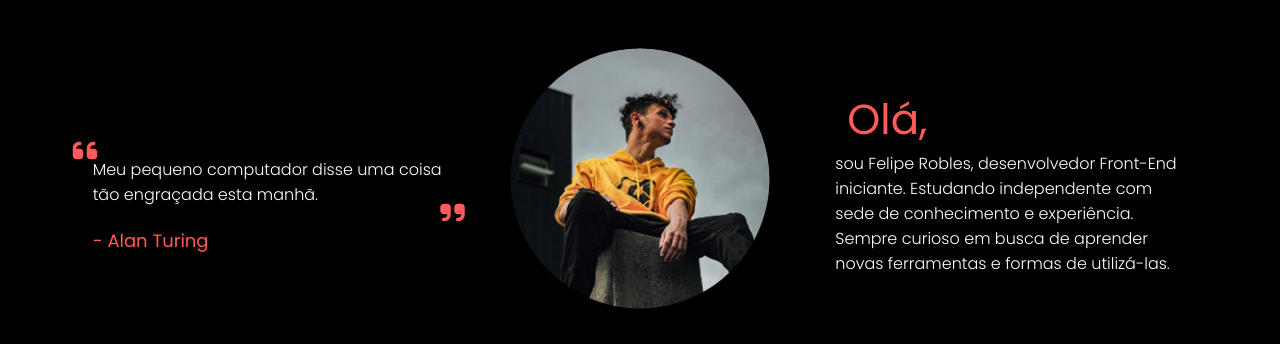
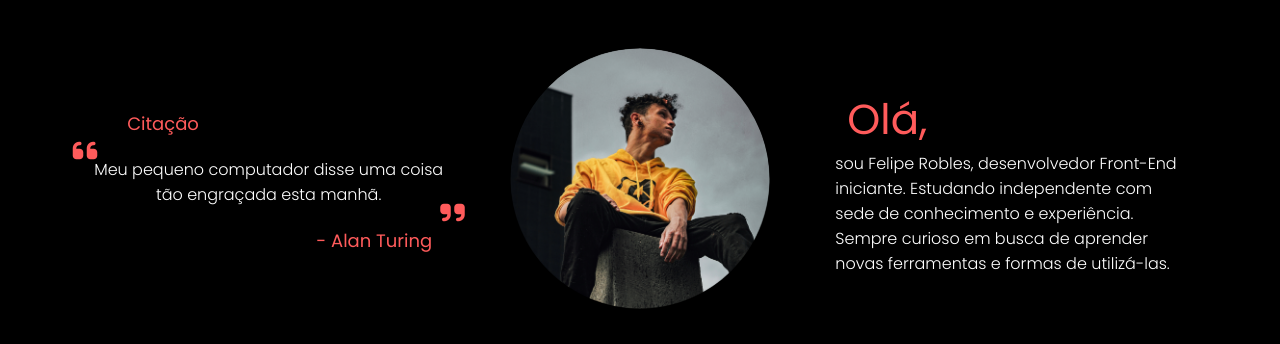
Before and after one commit to Feliith/portfolio-reactjs-1.0, a React (Create React App) app: page / in a window 1280 px wide. Shown: the part 718-1062 px from the top of the page. Built offline with nearby package versions, Linux system fonts and the light colour scheme.

Commit message:
text align update

```diff
--- a/src/components/About/About.css
+++ b/src/components/About/About.css
@@ -14,6 +14,10 @@
 .about-quote, .about-text {
     max-width: 36%;
     padding: 40px;
+}
+
+.about-quote {
+    text-align: center;
 }
 
 .about i {
--- a/src/components/Home/Home.css
+++ b/src/components/Home/Home.css
@@ -10,6 +10,7 @@
     align-items: center;
     justify-content: flex-start;
     flex-direction: column;
+    text-align: center;
 }
 
 .home::before {
```
Also changed, not shown: 2 other files (tests, documents, lock files or other folders).
